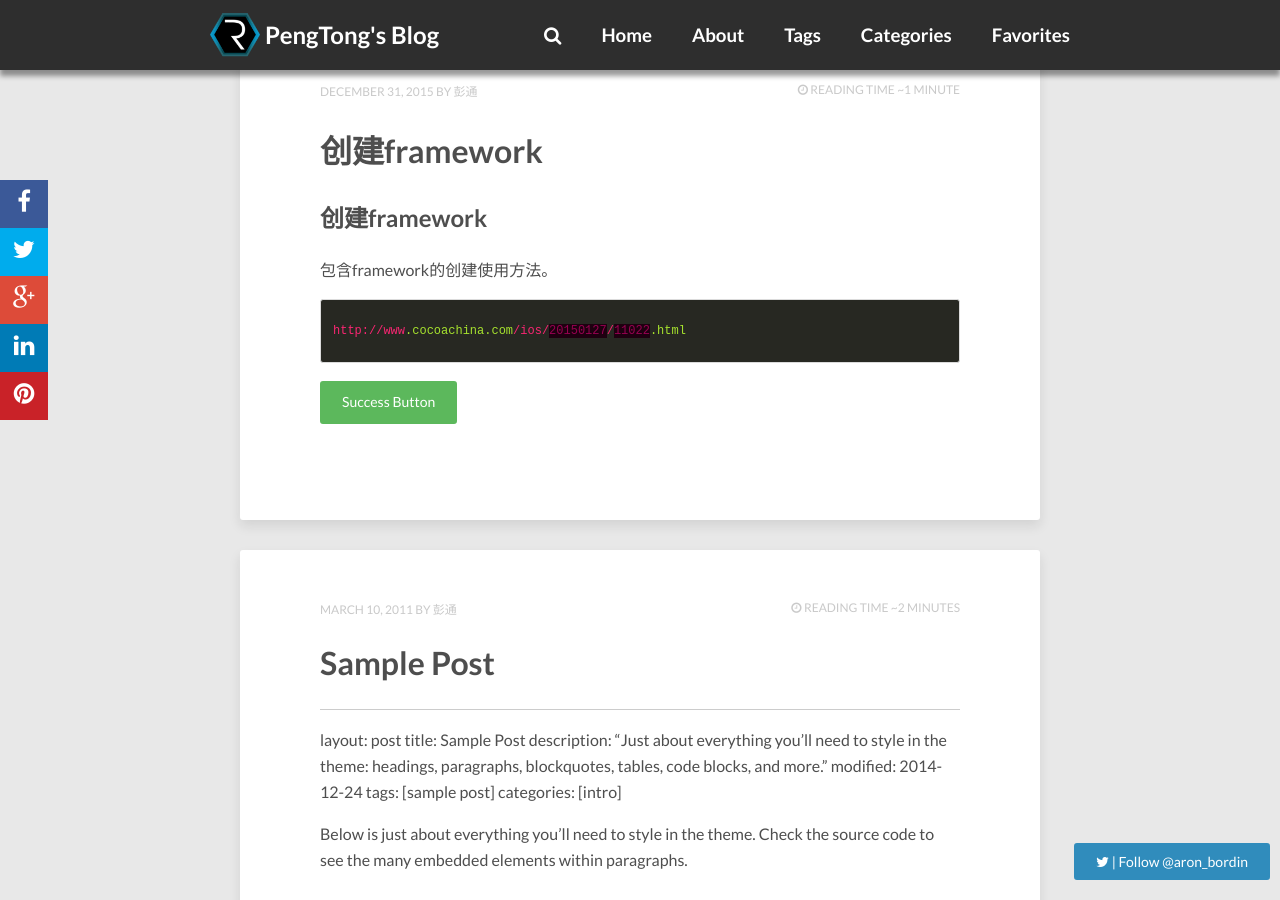
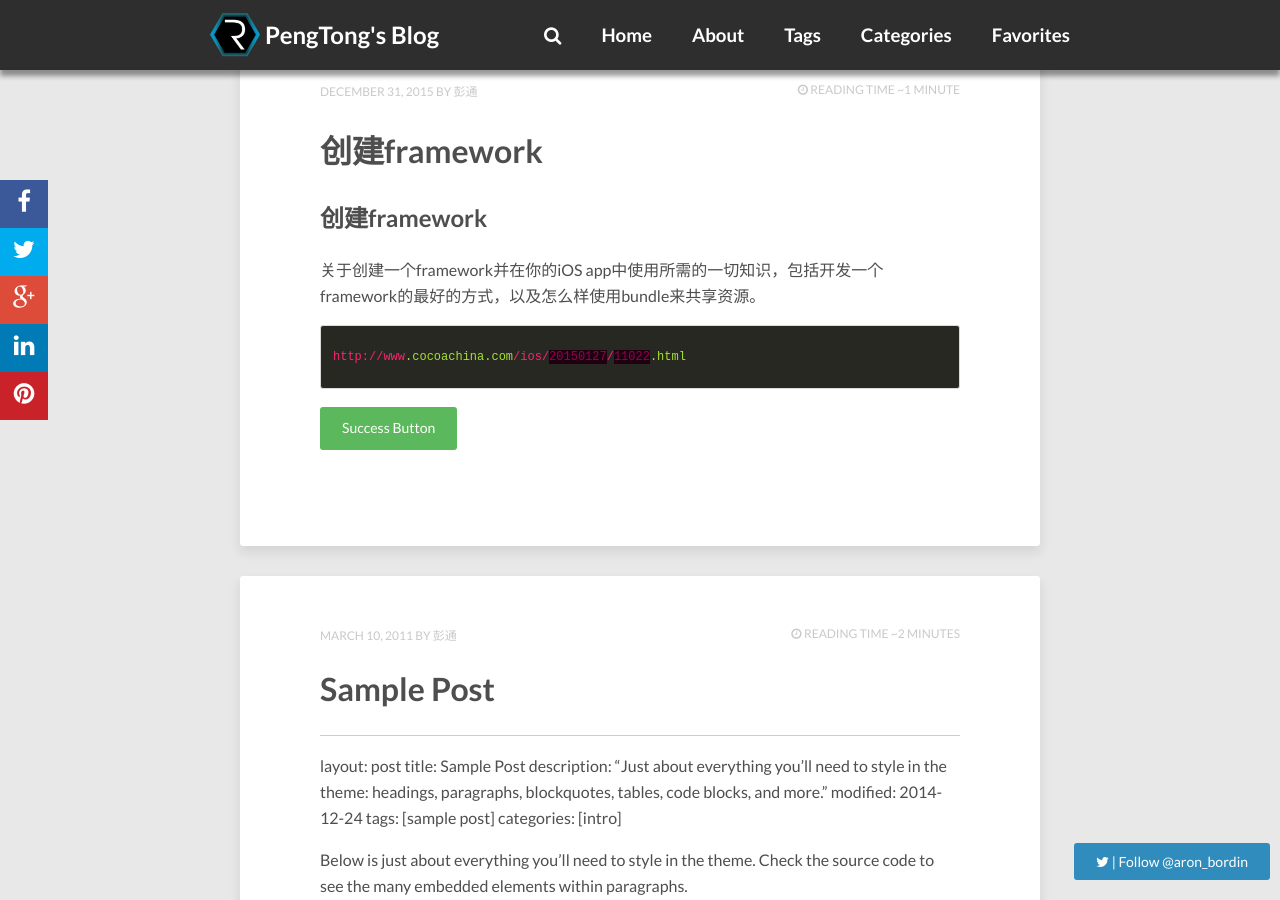
Before and after one commit to sunhanpt/sunhanpt.github.com, a Jekyll site: the page built from index.html, in a window 1280 px wide and 900 px high, scrolled down 318 px. Built offline with Jekyll 4.4.1, drawn with Linux system fonts in a browser that asks for light colours; nearby versions of some CDN libraries; the list of posts is cut into pages by our own code; comment, search, counter and statistics services are not loaded.

Commit message:
D:[修改描述说明]

```diff
--- a/_posts/2015-12-31-创建framework.md
+++ b/_posts/2015-12-31-创建framework.md
@@ -1,6 +1,7 @@
 
 ## 创建framework
-包含framework的创建使用方法。
+关于创建一个framework并在你的iOS app中使用所需的一切知识，包括开发一个framework的最好的方式，以及怎么样使用bundle来共享资源。
+
 {% highlight css %}
 http://www.cocoachina.com/ios/20150127/11022.html
 {% endhighlight %}
```
